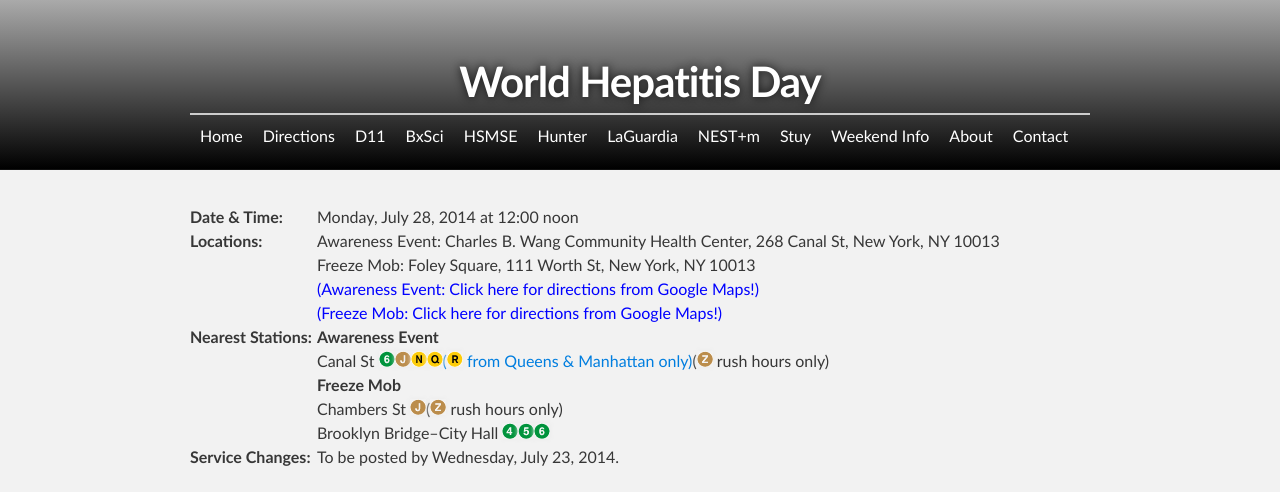
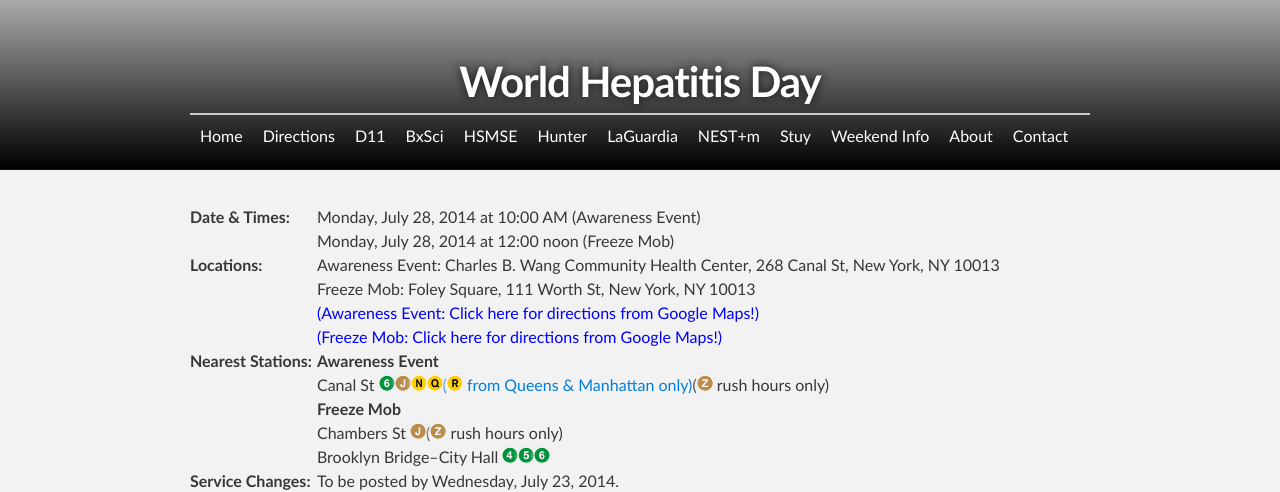
Before and after one commit to d11directions/d11directions.github.io, a Jekyll site: the page built from _posts/2014-07-28-World_Hepatitis_Day.html, in a window 1280 px wide. Shown: the top 492 px of the page. Built offline with Jekyll 4.4.1, drawn with Linux system fonts in a browser that asks for light colours.

Commit message:
Update World Hepatitis Day - fix Awareness time

```diff
--- a/_posts/2014-07-28-World_Hepatitis_Day.html
+++ b/_posts/2014-07-28-World_Hepatitis_Day.html
@@ -1,9 +1,11 @@
 ---
 layout: direction
 title: World Hepatitis Day
-for: Stuyvesant &amp; Hunter Key Club
-tags: [stuy, hunter]
-time: Monday, July 28, 2014 at 12:00 noon
+for: Division 11 (Stuyvesant &amp; Hunter Key Club)
+tags: [stuy, hunter, d11]
+times:
+    - Monday, July 28, 2014 at 10:00 AM (Awareness Event)
+    - Monday, July 28, 2014 at 12:00 noon (Freeze Mob)
 locations:
     - Awareness Event&#58; Charles B. Wang Community Health Center, 268 Canal St, New York, NY 10013
     - Freeze Mob&#58; Foley Square, 111 Worth St, New York, NY 10013
@@ -17,7 +19,7 @@ changes-brief:
     - To be posted by Wednesday, July 23, 2014.
 changes-ext: http://travel.mtanyct.info/serviceadvisory/routeStatusResult.aspx?tag=ALL&date=07/28/2014&time=&method=getstatus4
 gmaps:
-    - link: https://maps.google.com/maps?f=d&amp;source=s_d&amp;saddr=&amp;daddr=Charles+B+Wang+Community+Health+Center+Inc,+268+Canal+Street,+New+York,+NY+10013&amp;hl=en&amp;geocode=FVxRbQIdHtSW-yl1qYkPilnCiTHF671kTkE4nA&amp;sll=40.718684,-74.001378&amp;sspn=0.007294,0.016512&amp;dirflg=r&amp;ttype=arr&amp;date=07%2F28%2F14&amp;time=11:50am&amp;noexp=0&amp;noal=0&amp;sort=def&amp;mra=ls&amp;ie=UTF8&amp;t=m&amp;start=0&amp;ll=40.718684,-74.001378&amp;spn=0.007294,0.016512
+    - link: https://maps.google.com/maps?f=d&amp;source=s_d&amp;saddr=&amp;daddr=Charles+B+Wang+Community+Health+Center+Inc,+268+Canal+Street,+New+York,+NY+10013&amp;hl=en&amp;geocode=FVxRbQIdHtSW-yl1qYkPilnCiTHF671kTkE4nA&amp;sll=40.718684,-74.001378&amp;sspn=0.007294,0.016512&amp;dirflg=r&amp;ttype=arr&amp;date=07%2F28%2F14&amp;time=9:50am&amp;noexp=0&amp;noal=0&amp;sort=def&amp;mra=ls&amp;ie=UTF8&amp;t=m&amp;start=0&amp;ll=40.718684,-74.001378&amp;spn=0.007294,0.016512
       for: Awareness Event
     - link: https://maps.google.com/maps?f=d&amp;source=s_d&amp;saddr=&amp;daddr=Foley+Square,+111+Worth+Street+%234g,+New+York,+NY+10013&amp;hl=en&amp;geocode=FdNAbQIdEM6W-ym3DCJyIVrCiTEcTZfbhIr-zQ&amp;sll=40.714444,-74.002361&amp;sspn=0.014134,0.012081&amp;dirflg=r&amp;ttype=arr&amp;date=07%2F28%2F14&amp;time=11:50am&amp;noexp=0&amp;noal=0&amp;sort=def&amp;mra=ls&amp;ie=UTF8&amp;t=m&amp;start=0&amp;ll=40.714444,-74.002361&amp;spn=0.014134,0.012081
       for: Freeze Mob
```
